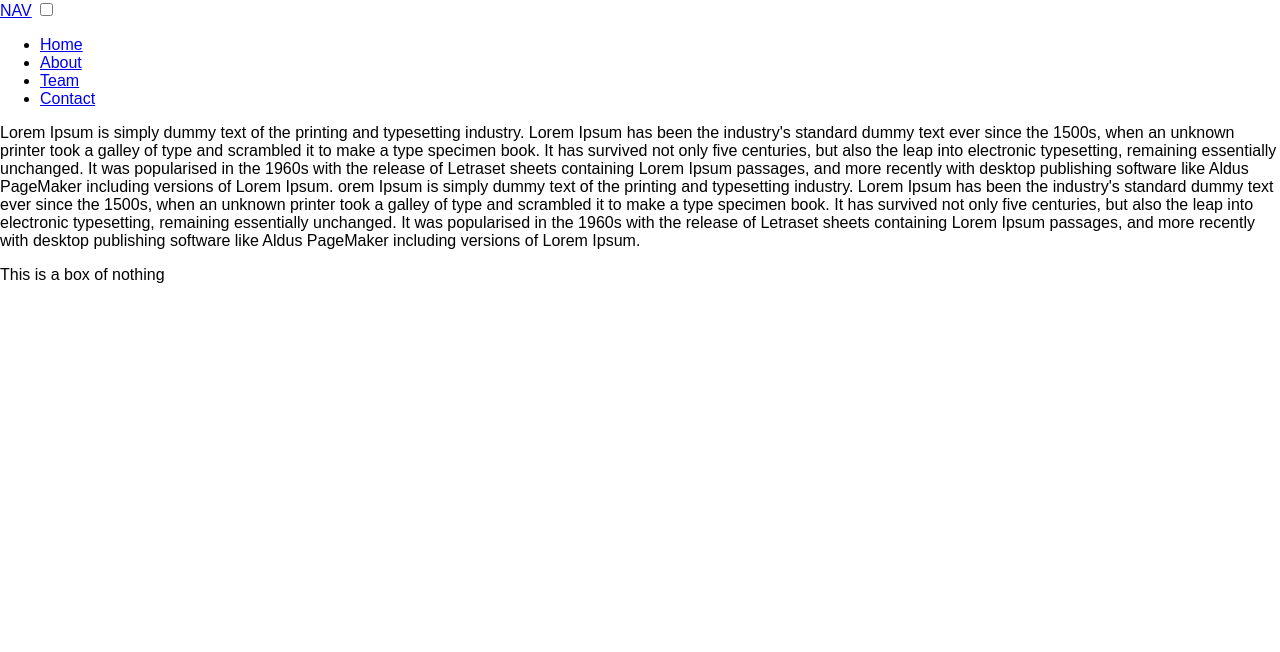
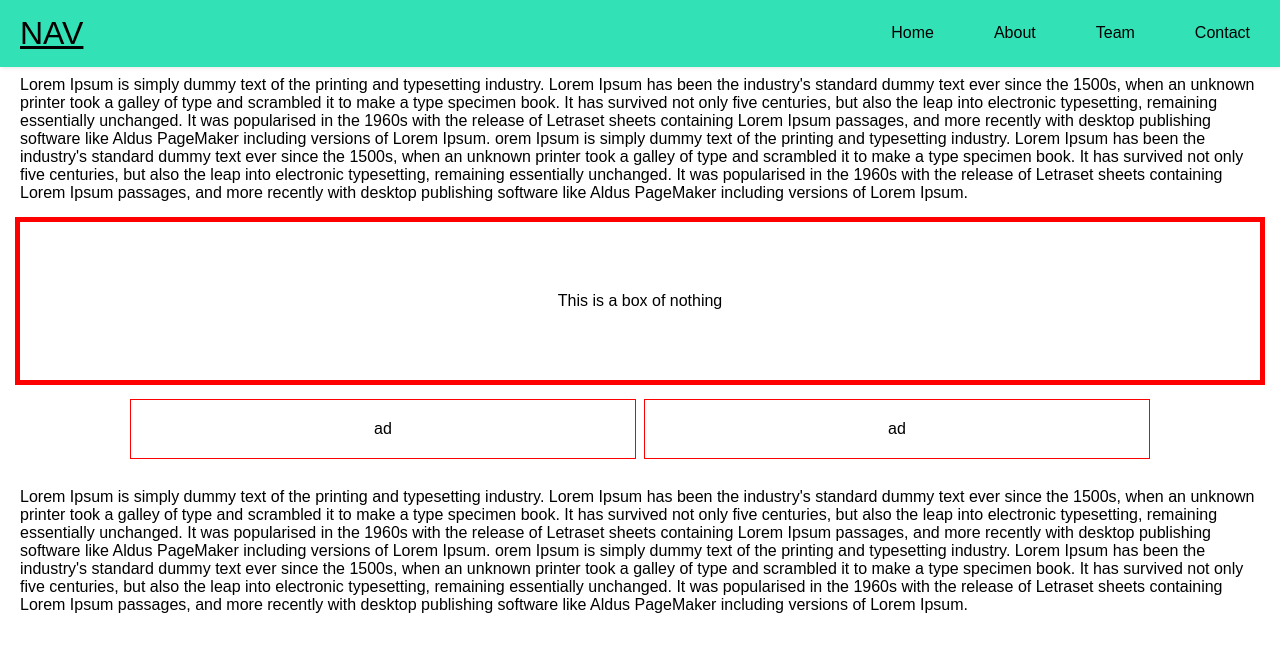
Before and after one commit to joshii04/jsPlaying, a plain HTML site: page cssCourses/modifiedNumber1/index.html in a window 1280 px wide. Drawn offline with Linux system fonts and the light colour scheme.

Commit message:
save
save

```diff
--- a/cssCourses/modifiedNumber1/css/styles.css
+++ b/cssCourses/modifiedNumber1/css/styles.css
@@ -2,3 +2,174 @@ body{
     margin: 0;
     font-family: Arial, Helvetica, sans-serif;
 }
+
+a{
+    color: black;
+}
+
+header{
+    background-color: rgba(50, 225, 182, 1);
+    box-shadow: 1px 1px 4px rgba(0,0,0,.1);
+    position: fixed;
+    width: 100%;
+    z-index: 3;
+    top: 0;
+}
+
+header ul{
+    margin: 0;
+    padding: 0;
+    list-style: none;
+    overflow: hidden;
+    /* background-color: rgba(73,66,204,.3); */
+}
+
+header ul a{
+    display: block;
+    text-align: center;
+    padding: 20px;
+    text-decoration: none;
+}
+
+header ul a:hover{
+    background-color: #dddddd8a;
+}
+
+header .logo{
+    float: left;
+    display: block;
+    font-size: 2em;
+    padding: 15px 20px;
+}
+
+header .menu{
+    clear: both;
+    max-height: 0;
+    transition: max-height .2s ease-out;
+}
+
+header .menu-icon{
+    padding: 35px 20px;
+    position: relative;
+    float: right;
+    cursor: right;
+}
+
+header .menu-icon .nav-icon{
+    background-color: black;
+    display: block;
+    height: 2px;
+    width: 18px;
+    position: relative;
+    transition: background .2s ease-out;
+}
+
+header .menu-icon .nav-icon:before{
+    background-color: black;
+    content: "";
+    display: block;
+    height: 100%;
+    width: 100%;
+    position: absolute;
+    transition: all .2s ease-out;
+    top: 5px;
+    /* This is the top of the burger menu */
+}
+
+header .menu-icon .nav-icon:after{
+    background-color: black;
+    content: "";
+    display: block;
+    height: 100%;
+    width: 100%;
+    position: absolute;
+    transition: all .2s ease-out;
+    top: -5px;
+}
+
+header .menu-btn{
+    display: none;
+}
+
+header .menu-btn:checked ~ .menu{
+    max-height: 240px;
+}
+
+
+header .menu-btn:checked ~ .menu-icon .nav-icon{
+    background: transparent;
+}
+
+header .menu-btn:checked ~ .menu-icon .nav-icon:before{
+    transform: rotate(-45deg);
+    top: 0;
+    /* ^ puts in middle */
+}
+
+header .menu-btn:checked ~ .menu-icon .nav-icon:after{
+    transform: rotate(45deg);
+    top: 0;
+    /* ^ puts in middle */
+}
+
+@media (min-width: 48em){
+    header li{
+        float: left;
+    }
+    header li a{
+        padding: 24px 30px;
+    }
+    header .menu{
+        clear: none;
+        float: right;
+        max-height: none;
+        /* over ride 0 or 240 */
+    }
+    header .menu-icon{
+        display: none;
+    }
+
+}
+
+.temp{
+    padding-top: 40px;
+    margin: 20px;
+}
+
+.temp2{
+    padding: 70px 70px;
+    margin: 20px;
+    outline: 5px solid red;
+    text-align: center;
+}
+
+.wrap2{
+    display: flex;
+    margin: 10px 10px;
+    justify-content: center;
+}
+
+.temp3{
+    outline: 1px solid red;
+    width: 40%;
+    height: 100%;
+    padding-top: 20px;
+    padding-bottom: 20px;
+    text-align: center;
+    margin-right: 5px;
+}
+
+.temp4{
+    outline: 1px solid red;
+    width: 40%;
+    height: 100%;
+    padding-top: 20px;
+    padding-bottom: 20px;
+    text-align: center;
+    margin-left: 5px;
+}
+
+.temp5{
+    padding-top: 10px;
+    margin: 20px;
+}
--- a/cssCourses/modifiedNumber1/index.html
+++ b/cssCourses/modifiedNumber1/index.html
@@ -45,6 +45,35 @@
         <div class="temp2">
             This is a box of nothing
         </div>
+        <div class="wrap2">
+            <div class="temp3">
+                ad
+            </div>
+            <div class="temp4">
+                ad
+            </div>
+        </div>
+        <p class="temp5">
+            Lorem Ipsum is simply dummy text of the printing and
+            typesetting industry. Lorem Ipsum has been the industry's
+            standard dummy text ever since the 1500s, when an unknown
+            printer took a galley of type and scrambled it to make a type
+            specimen book. It has survived not only five centuries, but also
+            the leap into electronic typesetting, remaining essentially unchanged.
+            It was popularised in the 1960s with the release of Letraset sheets
+            containing Lorem Ipsum passages, and more recently with desktop publishing
+            software like Aldus PageMaker including versions of Lorem Ipsum.
+
+            orem Ipsum is simply dummy text of the printing and
+            typesetting industry. Lorem Ipsum has been the industry's
+            standard dummy text ever since the 1500s, when an unknown
+            printer took a galley of type and scrambled it to make a type
+            specimen book. It has survived not only five centuries, but also
+            the leap into electronic typesetting, remaining essentially unchanged.
+            It was popularised in the 1960s with the release of Letraset sheets
+            containing Lorem Ipsum passages, and more recently with desktop publishing
+            software like Aldus PageMaker including versions of Lorem Ipsum.
+        </p>
     </main>
 </body>
 </html>
--- a/cssCourses/number1/css/styles.css
+++ b/cssCourses/number1/css/styles.css
@@ -24,7 +24,8 @@ header ul{
     padding: 0;
     list-style: none;
     overflow: hidden;
-    background-color: rgba(73, 66, 204, 0.3);}
+    background-color: rgba(73, 66, 204, 0.3);
+}
 
 header ul a{
     display: block;
```
